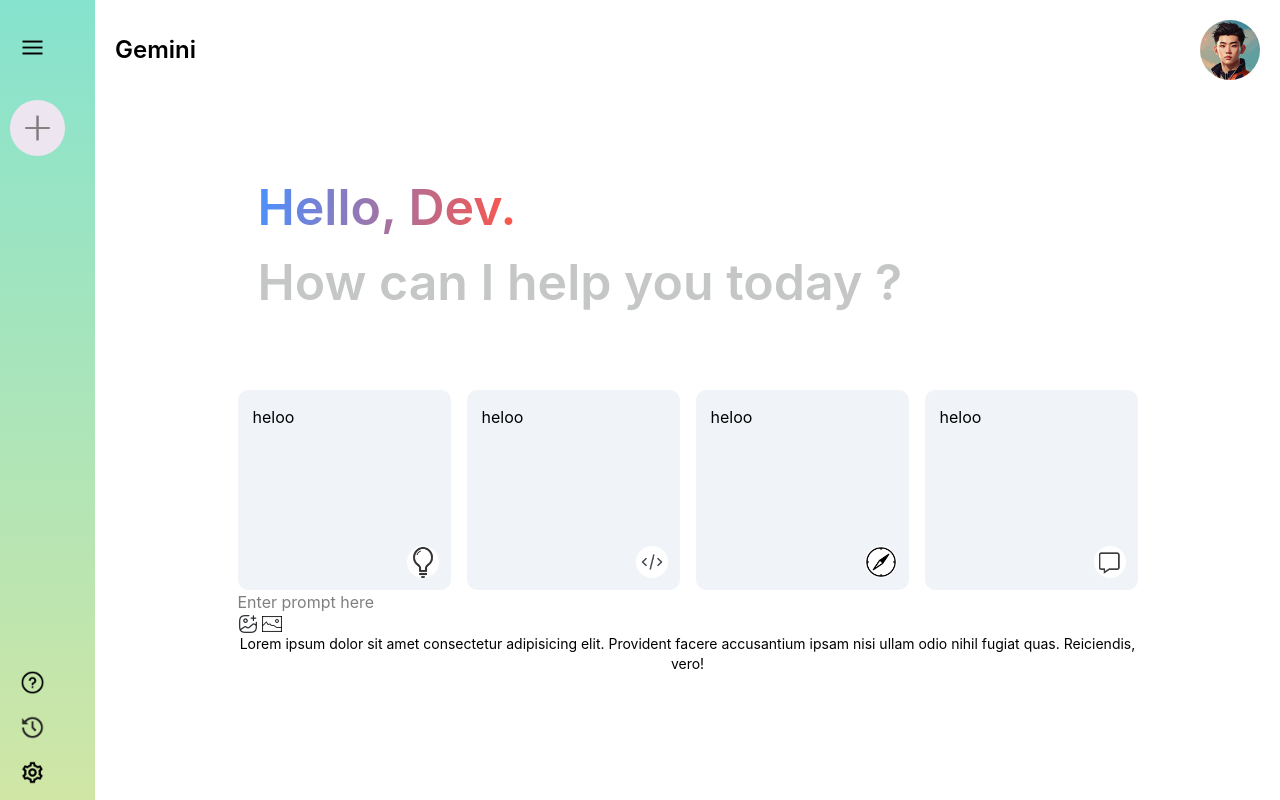
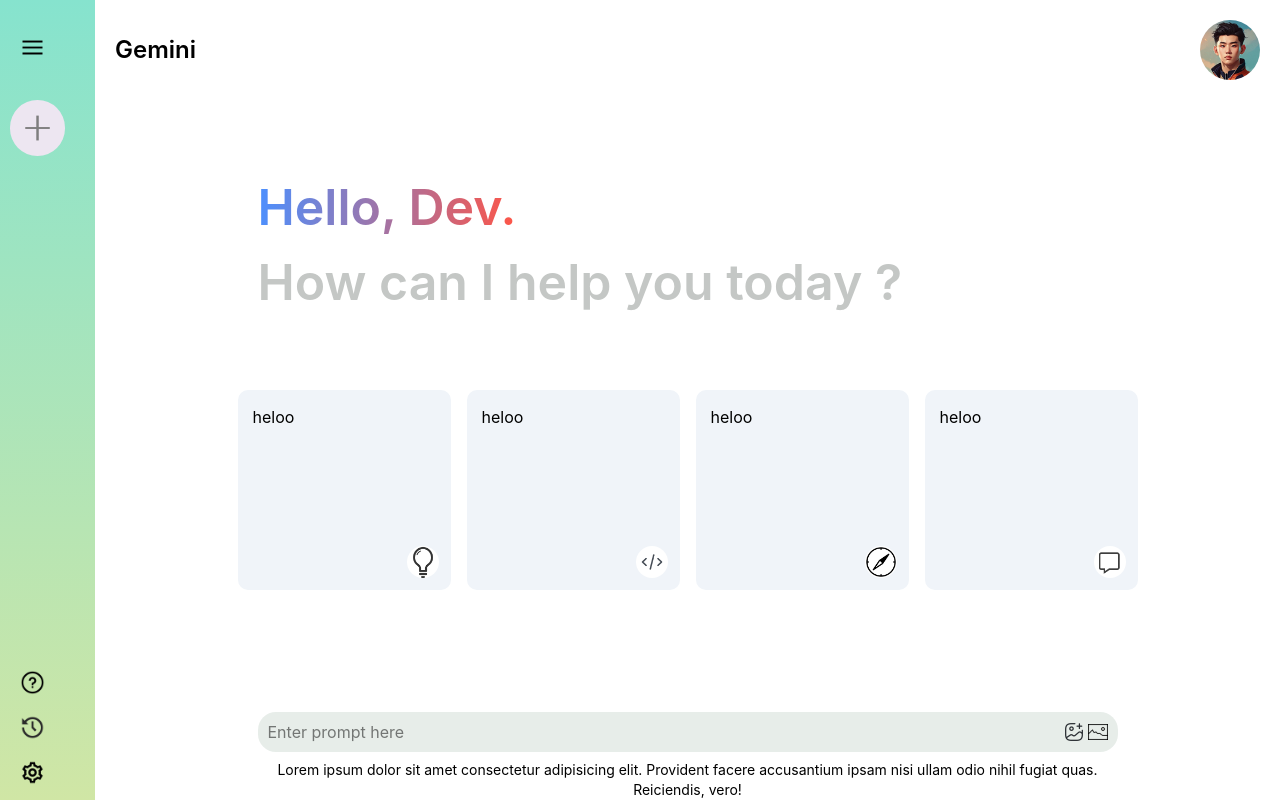
Before and after one commit to Sintu4613S/React_Proj_02, a React (Vite) app in the folder gemini-proj/: page / in a window 1280 px wide. Built offline with nearby package versions, Linux system fonts and the light colour scheme.

Commit message:
add the css for the bottom section

```diff
--- a/gemini-proj/src/components/main/Mainbox.css
+++ b/gemini-proj/src/components/main/Mainbox.css
@@ -16,5 +16,31 @@
   background: linear-gradient(93deg, #4b90ff, #ff5546);
   background-clip: text;
   -webkit-text-fill-color: transparent;
+}
+
+.bottom-container {
+  position: absolute;
+  bottom: 0px;
+  width: 100%;
+  max-width: 900px;
+  padding: 0 20px;
+  margin: auto;
+  margin-top: 8px;
 
 }
+
+.bottom-container .search-box {
+  display: flex;
+  justify-content: space-between;
+  gap: 10px;
+  align-items: center;
+  padding: 8px 10px;
+  border-radius: 18px;
+  background-color: #e7ede9;
+  margin-bottom: 8px;
+}
+
+.search-box input {
+  outline: none;
+  padiing-left: 5px
+}
```
